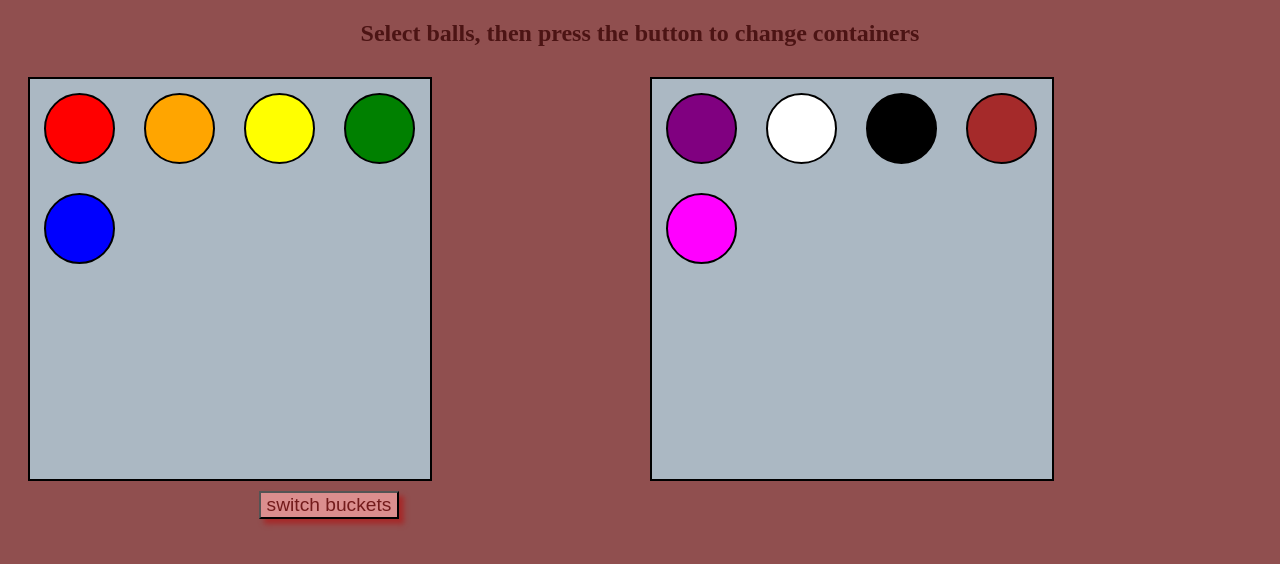
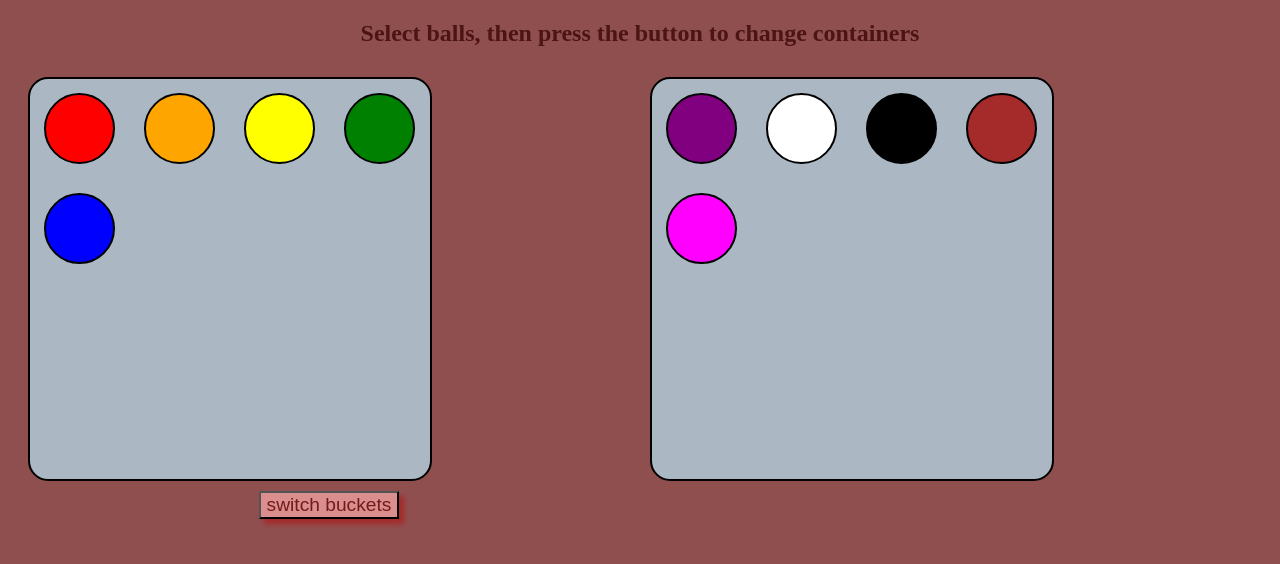
Before and after one commit to NickRoccodev11/bucket_of_balls, a React (Vite) app: page / in a window 1280 px wide. Shown: the top 564 px of the page. Built offline with nearby package versions, Linux system fonts and the light colour scheme.

Commit message:
more styling

```diff
--- a/src/App.jsx
+++ b/src/App.jsx
@@ -19,6 +19,7 @@ function App() {
     { id: 9, color: "magenta" },
   ])
   const [selected, setSelected] = useState([])
+
   //pass the ball id into selected array to keep track of which should be selected
   const selectBall = (ballId) => {
     const selectedArr = [...selected];
@@ -30,7 +31,7 @@ function App() {
     }
     setSelected(selectedArr)
   }
-  //function for switching
+  //function for switching containers
   const switchBuckets = () => {
     const ballsToTakeFrom1 = b1Contents.filter(ball => {
       return selected.includes(ball.id)
--- a/src/index.css
+++ b/src/index.css
@@ -32,6 +32,7 @@ body {
   display: grid;
   grid-template-columns: 1fr 1fr 1fr 1fr;
   grid-template-rows: 1fr 1fr 1fr 1fr;
+  border-radius: 5%;
 }
 
 
```
